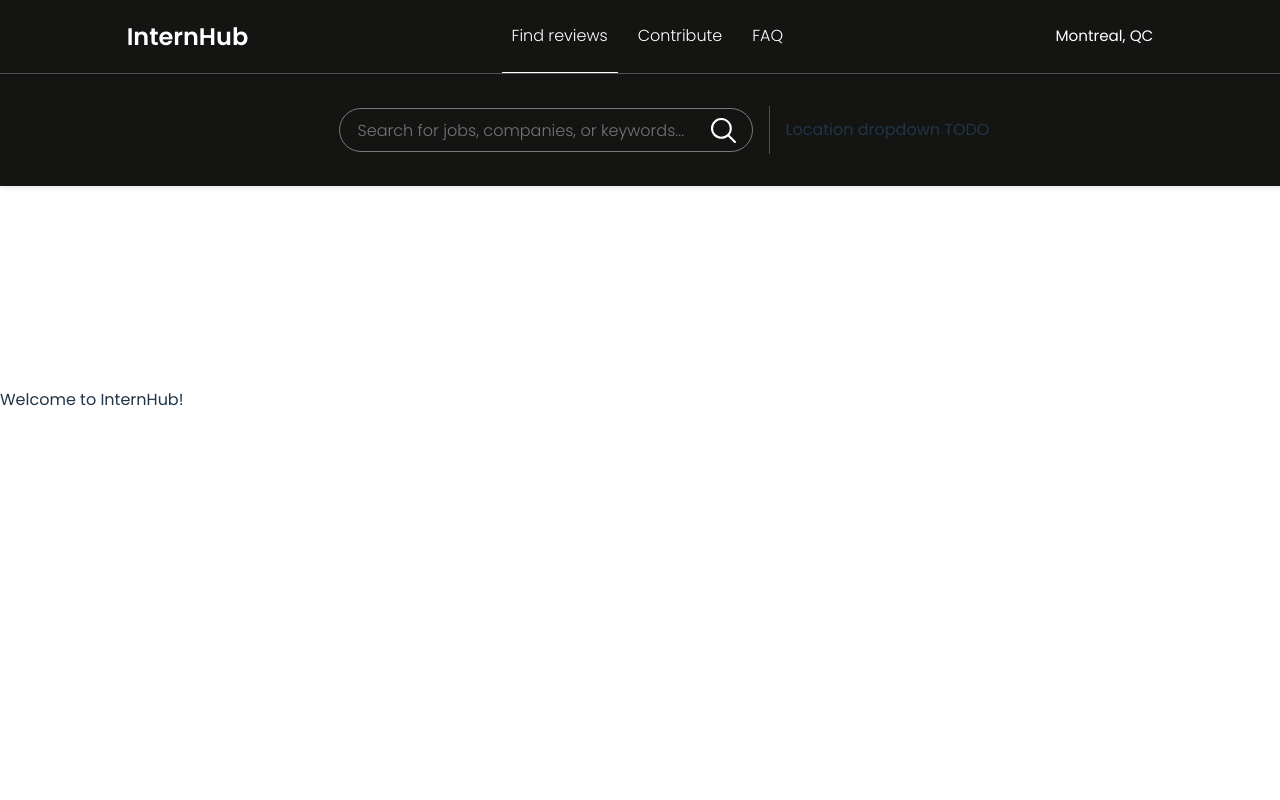
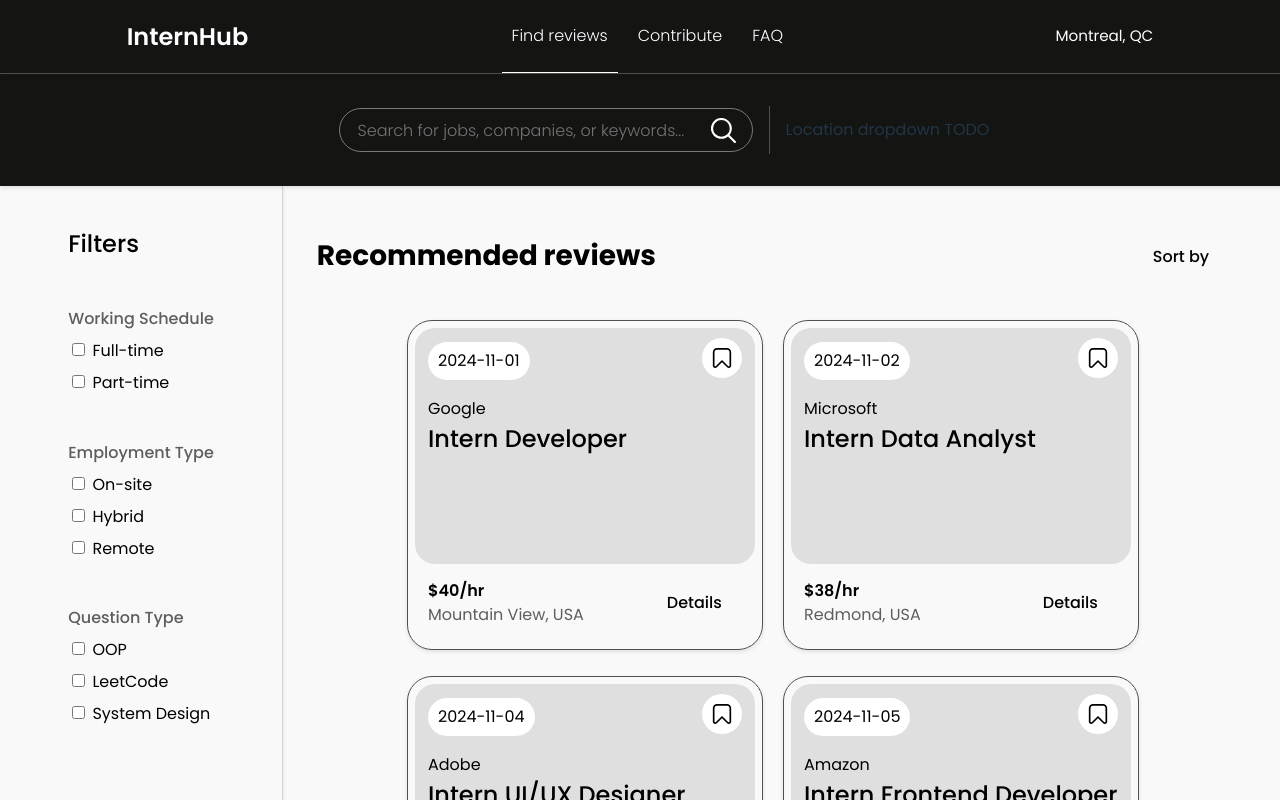
Before and after one commit to Toledo777/intern-hub, a React (Vite) app in the folder intern-hub-project/: page / in a window 1280 px wide. Built offline with nearby package versions, Linux system fonts and the light colour scheme.

Commit message:
Update + add filter functions and update components

```diff
--- a/intern-hub-project/src/App.tsx
+++ b/intern-hub-project/src/App.tsx
@@ -2,6 +2,7 @@ import { BrowserRouter as Router, Routes, Route } from "react-router-dom";
 import Navbar from "./components/Navbar/Navbar";
 import Searchbar from "./components/Searchbar/Searchbar";
 import FAQ from "./components/FAQ/FAQ"; // Import the FAQ component
+import MainContent from "./layout/MainContent";
 
 function App() {
   return (
@@ -18,7 +19,7 @@ function App() {
 }
 
 function Home() {
-  return <div>Welcome to InternHub!</div>;
+  return <MainContent />;
 }
 
 function Contribute() {
--- a/intern-hub-project/src/components/ReviewList/ReviewList.module.css
+++ b/intern-hub-project/src/components/ReviewList/ReviewList.module.css
@@ -1,4 +1,4 @@
-.reviewList {
+.reviewContainer {
     display: flex;
     flex-wrap: wrap;
     column-gap: 20px;
@@ -8,3 +8,22 @@
     padding: 1rem 0rem 0rem 1rem;
     justify-content: center;
 }
+
+.reviewHeader {
+    display: flex;
+    flex-direction: row;
+    margin: 20px 0px 20px 0px;
+    padding: 0;
+    color: black;
+    width: 90%;
+    justify-content: space-between;
+    align-items: center;
+}
+
+.reviewHeader h1 {
+    font-size: 28px;
+}
+
+.sortBtn {
+    align-items: center;
+}
--- a/intern-hub-project/src/components/ReviewList/ReviewList.tsx
+++ b/intern-hub-project/src/components/ReviewList/ReviewList.tsx
@@ -18,7 +18,11 @@ const ReviewList: React.FC = () => {
   }, []);
 
   return (
-    <div className={styles.reviewList}>
+    <div className={styles.reviewContainer}>
+        <div className={styles.reviewHeader}>
+            <h1>Recommended reviews</h1>
+            <button className={styles.sortBtn}>Sort by</button>
+        </div>
       {jobs.map((job) => (
         <ReviewCard
           key={job.id}
--- a/intern-hub-project/src/components/Sidebar/Sidebar.tsx
+++ b/intern-hub-project/src/components/Sidebar/Sidebar.tsx
@@ -20,7 +20,7 @@ const Sidebar: React.FC = () => {
         <div className={styles.filterGroup}>
           <h4>Employment Type</h4>
           <label>
-            <input type="checkbox" /> On-Site
+            <input type="checkbox" /> On-site
           </label>
           <label>
             <input type="checkbox" /> Hybrid
@@ -29,6 +29,18 @@ const Sidebar: React.FC = () => {
             <input type="checkbox" /> Remote
           </label>
         </div>
+        <div className={styles.filterGroup}>
+          <h4>Question Type</h4>
+          <label>
+            <input type="checkbox" /> OOP
+          </label>
+          <label>
+            <input type="checkbox" /> LeetCode
+          </label>
+          <label>
+            <input type="checkbox" /> System Design
+          </label>
+        </div>
       </div>
     </aside>
   );
--- a/intern-hub-project/src/data/filters.ts
+++ b/intern-hub-project/src/data/filters.ts
@@ -42,28 +42,52 @@ export class Job {
     }
 }
 
+// Retrieve all existing jobs
 export function getAllJobs(): Job[] {
     return jobs;
 }
 
-function filterJobsByCompany(jobs: Job[], companyName: string): Job[] {
+// Retrieve the total number of jobs
+export function getTotalJobs(jobs: Job[]): number {
+    return jobs.length;
+}
+
+// Sort jobs based on the date (most recent)
+export function sortByDate(jobs: Job[]): Job[] {
+    return jobs.sort((a, b) => new Date(b.datePosted).getTime() - new Date(a.datePosted).getTime());
+}
+
+// Sort jobs based on the salary (low to high)
+export function sortBySalaryLowToHigh(jobs: Job[]): Job[] {
+    return jobs.sort((a, b) => a.salary - b.salary);
+}
+
+// Sort jobs based on the salary (high to low)
+export function sortBySalaryHighToLow(jobs: Job[]): Job[] {
+    return jobs.sort((a, b) => b.salary - a.salary);
+}
+
+// Filter jobs by company name
+export function filterJobsByCompany(jobs: Job[], companyName: string): Job[] {
     return jobs.filter(job => job.name.toLowerCase() === companyName.toLowerCase());
 }
 
-function filterJobsBySalary(jobs: Job[], salaryThreshold: number): Job[] {
+// Filter jobs exceeding inputted threshold
+export function filterJobsBySalary(jobs: Job[], salaryThreshold: number): Job[] {
     return jobs.filter(job => job.salary > salaryThreshold);
 }
 
-function filterJobsByCountry(jobs: Job[], country: string): Job[] {
+// Filter jobs by country
+export function filterJobsByCountry(jobs: Job[], country: string): Job[] {
     return jobs.filter(job => job.country.toLowerCase() === country.toLowerCase());
 }
 
-function filterJobsByCity(jobs: Job[], city: string): Job[] {
+// Filter jobs by city
+export function filterJobsByCity(jobs: Job[], city: string): Job[] {
     return jobs.filter(job => job.city.toLowerCase().includes(city.toLowerCase()));
 }
 
-
-function deleteJob(jobs: Job[], jobId: number): void {
+export function deleteJob(jobs: Job[], jobId: number): void {
     const index = jobs.findIndex(job => job.id === jobId);
     if (index !== -1) {
         jobs.splice(index, 1);
--- a/intern-hub-project/src/layout/MainContent.tsx
+++ b/intern-hub-project/src/layout/MainContent.tsx
@@ -4,6 +4,8 @@ import ReviewList from "../components/ReviewList/ReviewList";
 import styles from "./MainContent.module.css";
 
 const MainContent: React.FC = () => {
+
+
   return (
     <div className={styles.mainContent}>
       <Sidebar />
```
Also changed, not shown: intern-hub-project/src/layout/MainContent.module.css (line endings or trailing spaces).
